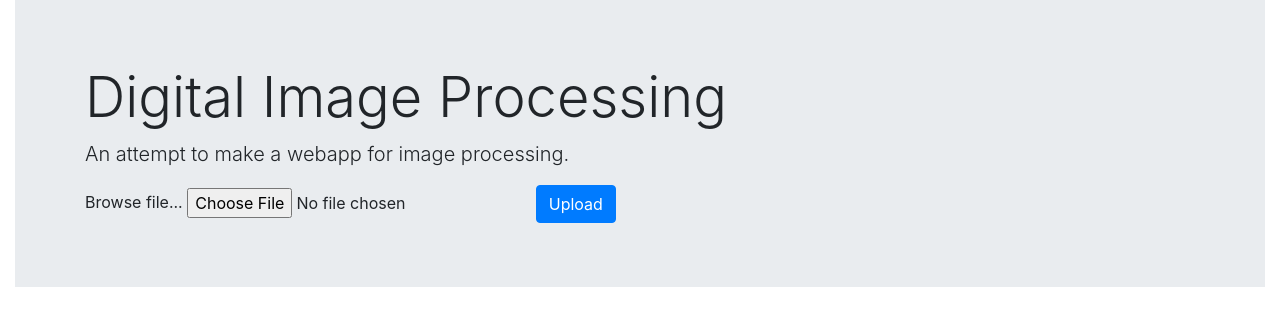
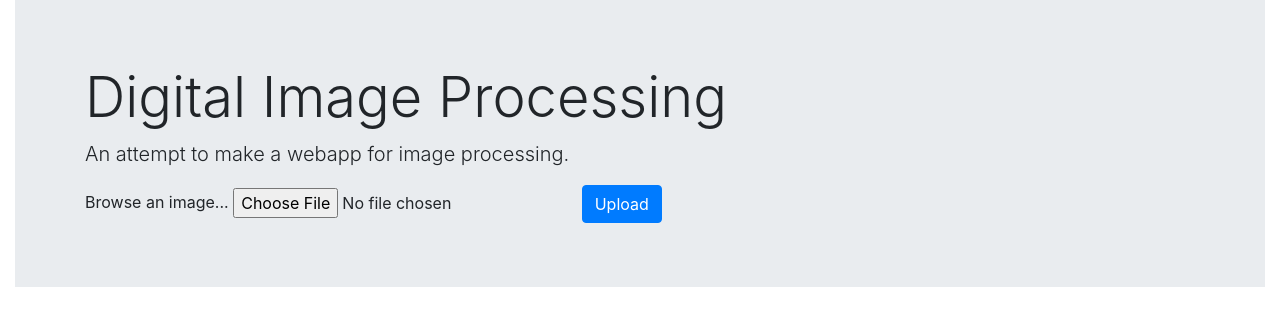
Before and after one commit to kamalhm/Digital-Image-Processing, a Flask app: page / in a window 1280 px wide. Shown: the part 56-382 px from the top of the page. Run offline with Flask 2, Linux system fonts and the light colour scheme; some libraries are stand-ins or nearby versions.

Commit message:
changed browse file -> browse image

```diff
--- a/templates/home.html
+++ b/templates/home.html
@@ -4,7 +4,7 @@
         <h1 class="display-4 align-self-center">Digital Image Processing</h1>
         <p class="lead"> An attempt to make a webapp for image processing.</p>
         <form id="" action="{{ url_for('upload') }}" method="POST" enctype="multipart/form-data">
-            Browse file...
+            Browse an image...
             <input name="file" type="file" id="inputGroupFile04" accept="image/*">
             <button type="submit" class="btn btn-primary">Upload</button>
         </form>
```
